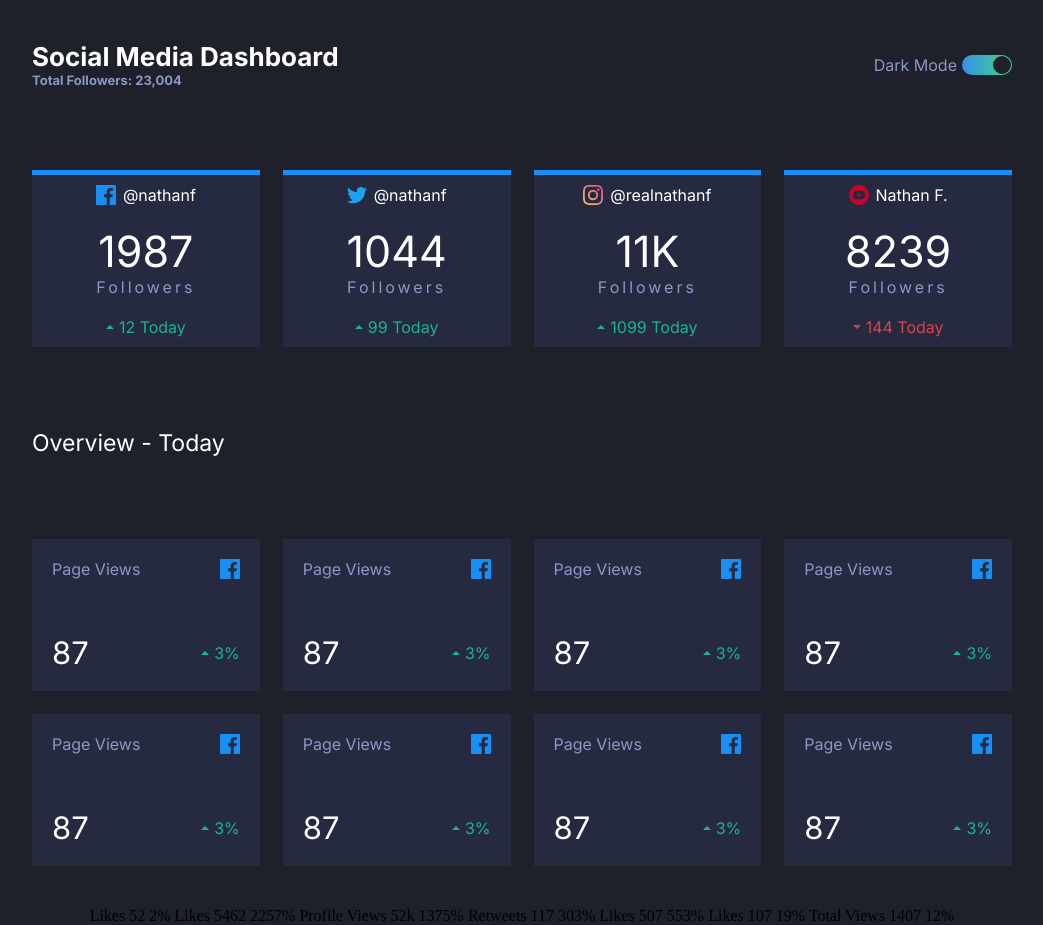
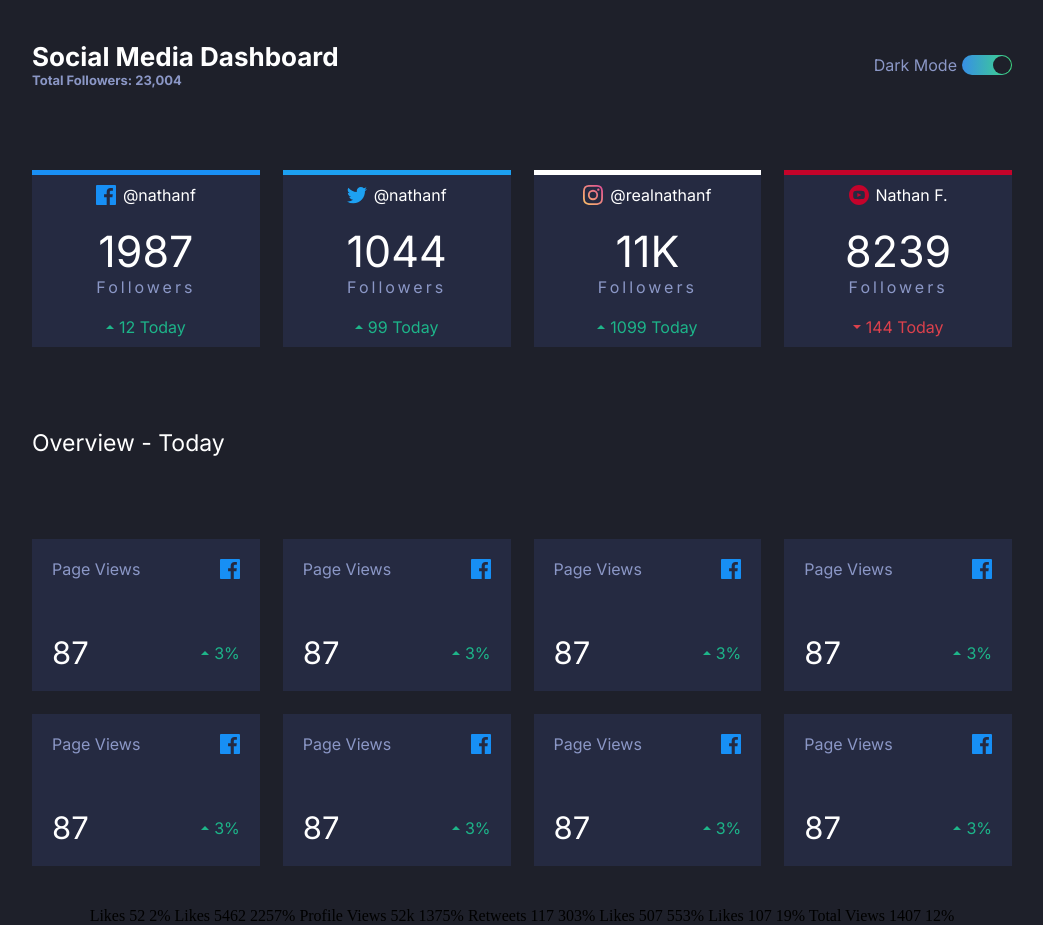
Before and after one commit to selehadin-cyber/social-media-dashboard-with-theme-switcher, a plain HTML site: page index.html in a window 1280 px wide. Shown: the whole page, without its empty margins (118-1161 px from the left). Drawn offline with Linux system fonts and the light colour scheme.

Commit message:
test commit

```diff
--- a/css/style.scss
+++ b/css/style.scss
@@ -6,7 +6,7 @@
 
     --Facebook: hsl(208, 92%, 53%);
     --Twitter: hsl(203, 89%, 53%);
-    --Instagram: linear gradient hsl(37, 97%, 70%) to hsl(329, 70%, 58%);
+    --Instagram: linear-gradient(to left,hsl(37, 97%, 70%),hsl(329, 70%, 58%));
     --YouTube: hsl(348, 97%, 39%);
     --Toggle: linear-gradient(to right,hsl(210, 78%, 56%),hsl(146, 68%, 55%));
     /*dark theme*/
@@ -102,6 +102,7 @@ main {
             border-top-style: solid;
             border-color: var(--Facebook);
             width: 100%;
+
             div:first-child {
                 @include flexCenter(row);
                 gap: 7px;
@@ -132,6 +133,19 @@ main {
         width: 100%;
         padding: 41px 150px 41px 150px;
         font-size: 23px;
+    }
+    .dashboard .twitter {
+        border-color: var(--Twitter);
+    }
+    .dashboard .instagram {
+        width: 100%;
+        border-color: var(--Instagram);
+        border-top-width: 5px;
+        border-top-style: solid;
+
+    }
+    .dashboard .youtube {
+        border-color: var(--YouTube);
     }
     .dashboard2 {
         .card2 {
--- a/index.html
+++ b/index.html
@@ -30,7 +30,7 @@
         </div>
       </header>
       <section class="dashboard">
-        <div class="card">
+        <div class="card facebook">
           <div>
             <img src="./images/icon-facebook.svg" alt="facebook" />
             <div id="account">@nathanf</div>
@@ -44,7 +44,7 @@
             <div>12 Today</div>
           </div>
         </div>
-        <div class="card">
+        <div class="card twitter">
           <div>
             <img src="./images/icon-twitter.svg" alt="facebook" />
             <div id="account">@nathanf</div>
@@ -58,7 +58,7 @@
             <div>99 Today</div>
           </div>
         </div>
-        <div class="card">
+        <div class="card instagram">
           <div>
             <img src="./images/icon-instagram.svg" alt="facebook" />
             <div id="account">@realnathanf</div>
@@ -72,7 +72,7 @@
             <div>1099 Today</div>
           </div>
         </div>
-        <div class="card">
+        <div class="card youtube">
           <div>
             <img src="./images/icon-youtube.svg" alt="facebook" />
             <div id="account">Nathan F.</div>
```
Also changed, not shown: css/style.css, 1 other file.
